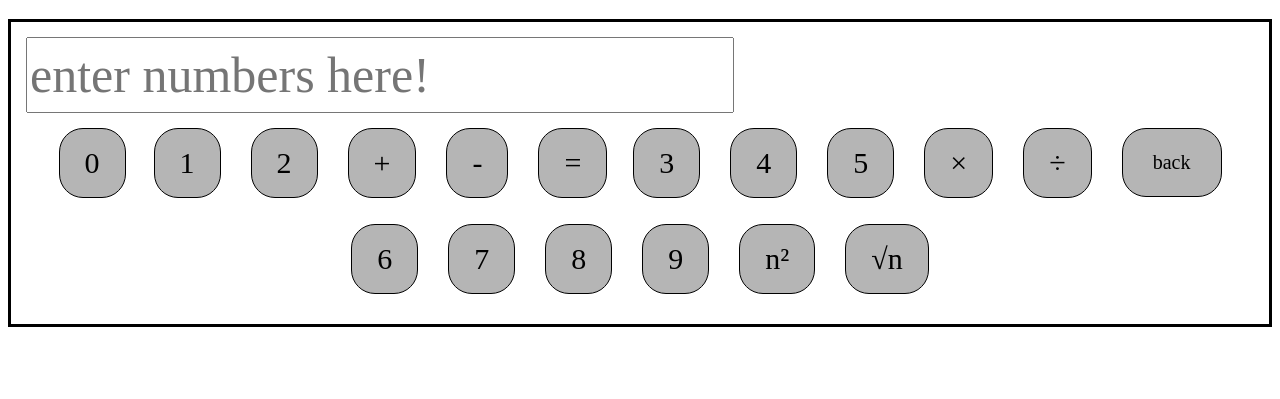
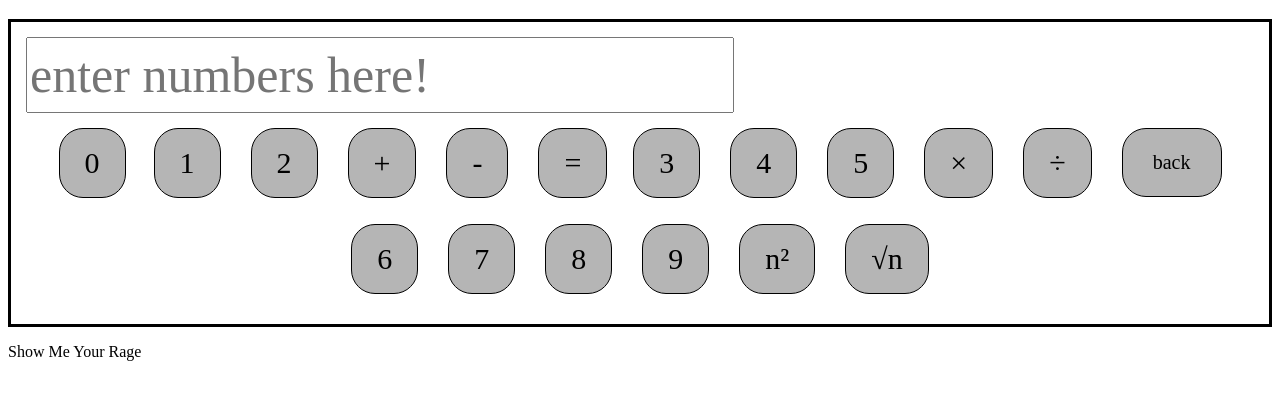
Before and after one commit to Allo128/calc., a plain HTML site: page index.html in a window 1280 px wide. Shown: the part 61-460 px from the top of the page. Drawn offline with Linux system fonts and the light colour scheme; a web font is replaced by a local one.

Commit message:
Update index.html

```diff
--- a/index.html
+++ b/index.html
@@ -40,5 +40,6 @@
         </tr>
       </table>
     </div>
+    <p id="aaa">Show Me Your Rage</p>
   </body>
 </html>
```
